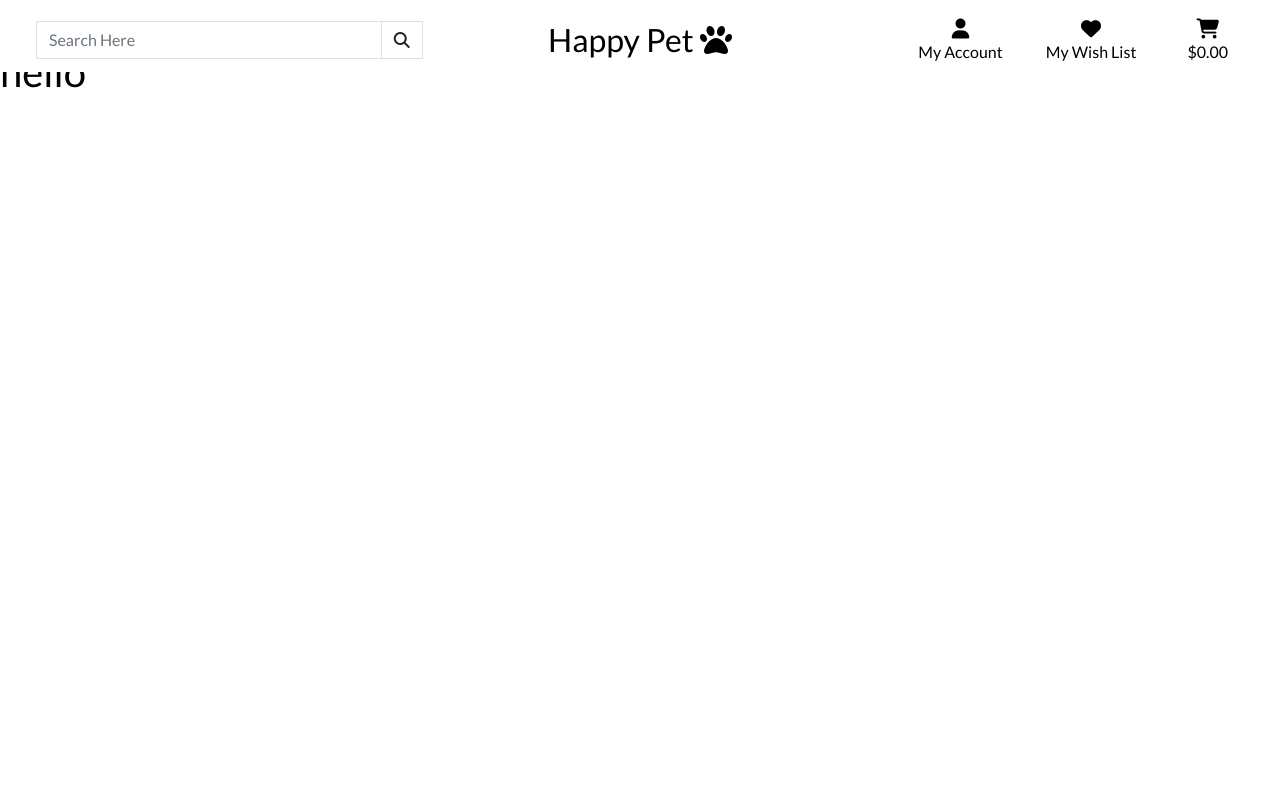
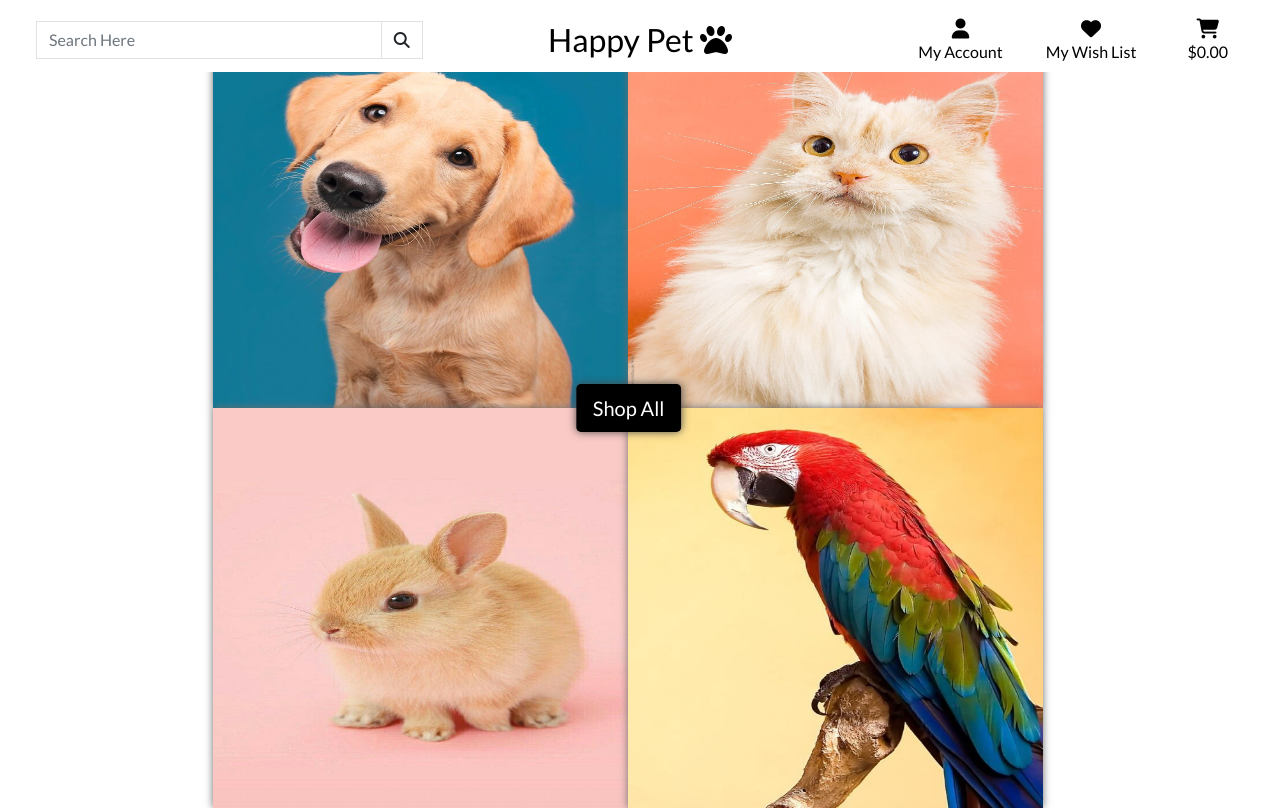
Before and after one commit to Yasi92/Happy-Pet, a Django app: template home/templates/home/index.html in a window 1280 px wide. Before the commit the page ends 88 px from the top, so only its background shows below. Run offline with Django 3.2, Linux system fonts and the light colour scheme; the template is opened without the code that fills it, so the values that code supplies are empty; some libraries are stand-ins or nearby versions.

Commit message:
Add media folder and Add main images of 4 different categories to index.html

```diff
--- a/happy_pet/urls.py
+++ b/happy_pet/urls.py
@@ -15,10 +15,13 @@ Including another URLconf
 """
 from django.contrib import admin
 from django.urls import path, include
+from django.conf import settings
+from django.conf.urls.static import static
+
 
 urlpatterns = [
     path('admin/', admin.site.urls),
     path('accounts/', include('allauth.urls')),
     path('', include('home.urls')),
 
-]
+] + static(settings.MEDIA_URL, document_root=settings.MEDIA_ROOT)
--- a/home/templates/home/index.html
+++ b/home/templates/home/index.html
@@ -12,6 +12,41 @@
 
 
 {% block content %}
-<h1 class="my-5">hello</h1>
+    <div class="container anim-card-container">
+        <div class="row mt-2">
+            <div class="col-12 col-md-6 mr-n2">
+                <a href="#" class="text-center">
+                    <img id="up-fade-in" class="img-responsive float-end" src="media/happy_dog.PNG" alt="happy dog image">
+                </a>
+            </div>
+            <div class="col-12 col-md-6 ml-n2">
+                <a href="#">
+                    <img id="right-fade-in" class="img-responsive float-start" src="media/cat.PNG" alt="cat image">
+                </a>
+            </div>
+        </div>
+        <div class="row position-relative d-none d-md-block">
+            <div class="col-12">
+                <a href="#" class="btn btn-black btn-lg shop-all-btn position-absolute top-50 start-50 translate-middle">Shop All</a>
+            </div>
+        </div>
+        <div class="row">
+            <div class="col-12 col-md-6 left mr-n2">
+                <a href="#">
+                    <img id="left-fade-in" class="img-responsive float-end" src="media/rodent.PNG" alt="Rodent image">
+                </a>
+            </div>
+            <div class="col-12 col-md-6 left ml-n2">
+                <a href="#">
+                    <img id="bottom-fade-in" class="img-responsive float-start" src="media/pirrot.PNG" alt="Pirrot image">
+                </a>
+            </div>
+        </div>
+        <div class="row d-block d-md-none my-2">
+            <div class="col-12 text-center">
+                <a href="#" class="btn btn-black btn-lg shop-all-btn position-absolute top-50 start-50 translate-middle">Shop All</a>
+            </div>
+        </div>
+    </div>
 
 {% endblock %}
--- a/static/css/base.css
+++ b/static/css/base.css
@@ -10,3 +10,46 @@ body {
     color: rgb(0, 0, 0);
     font-family: 'Lato';
 }
+
+
+.anim-card-container img{
+    box-shadow: 0px 0px 8px rgb(111, 109, 109);
+
+}
+
+.img-responsive {
+    height: 25rem;
+    width: 76%;
+}
+
+
+
+.shop-all-btn {
+    background: #000;
+    color: #fff;
+    position: absolute;
+    left: 49% !important;
+    cursor: pointer;
+    box-shadow: 0px 0px 8px rgb(75, 73, 73);
+}
+
+.shop-all-btn:hover,
+.shop-all-btn:active,
+.shop-all-btn:focus,
+.btn-black:hover,
+.shop-all-btn:active,
+.shop-all-btn:focus {
+    background: #222;
+    color: #fff;
+}
+
+/* -----------------------------------------------------------------spacing */
+/* custom negative right margin */
+.mr-n2 {
+    margin-right: -0.75rem !important;
+}
+
+/* custom negative left margin */
+.ml-n2 {
+    margin-left: -0.75rem !important;
+}
```
Also changed, not shown: media/cat.PNG (added), media/happy_dog.PNG (added), media/noimage.pmg.jpeg (added), media/pirrot.PNG (added), media/rodent.PNG (added).
